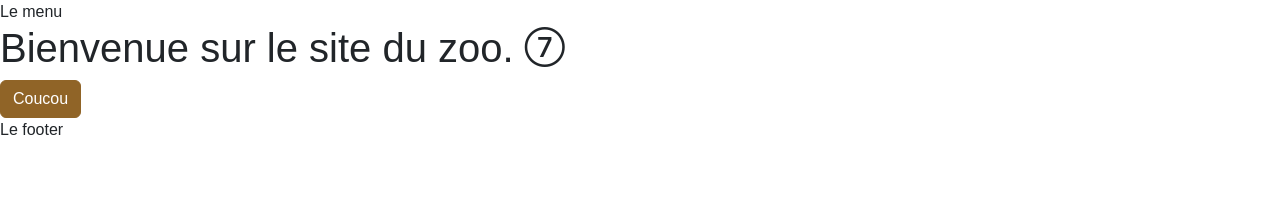
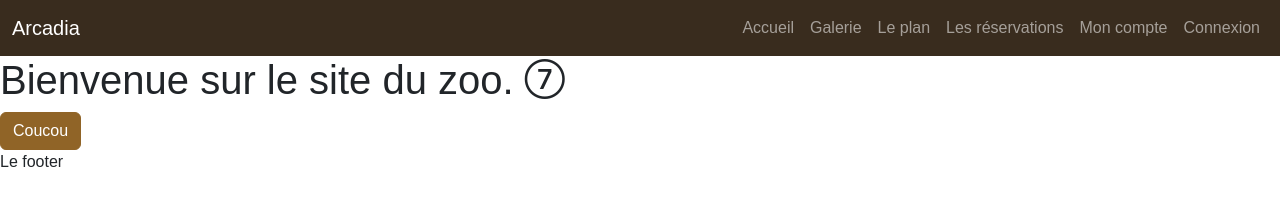
Before and after one commit to sophiedannery/Arcadia-V6--juste-pour-s-y-remettre-, a website with bundled scripts: page index.html in a window 1280 px wide. Built offline with nearby package versions, Linux system fonts and the light colour scheme; files whose address does not match are found by name; a web font is replaced by a local one.

Commit message:
Ajout NAV BAR

```diff
--- a/index.html
+++ b/index.html
@@ -14,7 +14,38 @@
 </head>
 <body>
 
-    <header>Le menu</header>
+    <header>
+        <nav class="navbar navbar-expand-lg bg-dark" data-bs-theme="dark">
+            <div class="container-fluid">
+              <a class="navbar-brand" href="/">Arcadia</a>
+              <button class="navbar-toggler" type="button" data-bs-toggle="collapse" data-bs-target="#navbarSupportedContent" aria-controls="navbarSupportedContent" aria-expanded="false" aria-label="Toggle navigation">
+                <span class="navbar-toggler-icon"></span>
+              </button>
+              <div class="collapse navbar-collapse" id="navbarSupportedContent">
+                <ul class="navbar-nav ms-auto mb-2 mb-lg-0">
+                  <li class="nav-item">
+                    <a class="nav-link" href="/">Accueil</a>
+                  </li>
+                  <li class="nav-item">
+                    <a class="nav-link" href="#">Galerie</a>
+                  </li>
+                  <li class="nav-item">
+                    <a class="nav-link" href="#">Le plan</a>
+                  </li>
+                  <li class="nav-item">
+                    <a class="nav-link" href="#">Les réservations</a>
+                  </li>
+                  <li class="nav-item">
+                    <a class="nav-link" href="#">Mon compte</a>
+                  </li>
+                  <li class="nav-item">
+                    <a class="nav-link" href="#">Connexion</a>
+                  </li>
+                </ul>
+              </div>
+            </div>
+          </nav>
+    </header>
 
 
     <main id="main-page">
```
